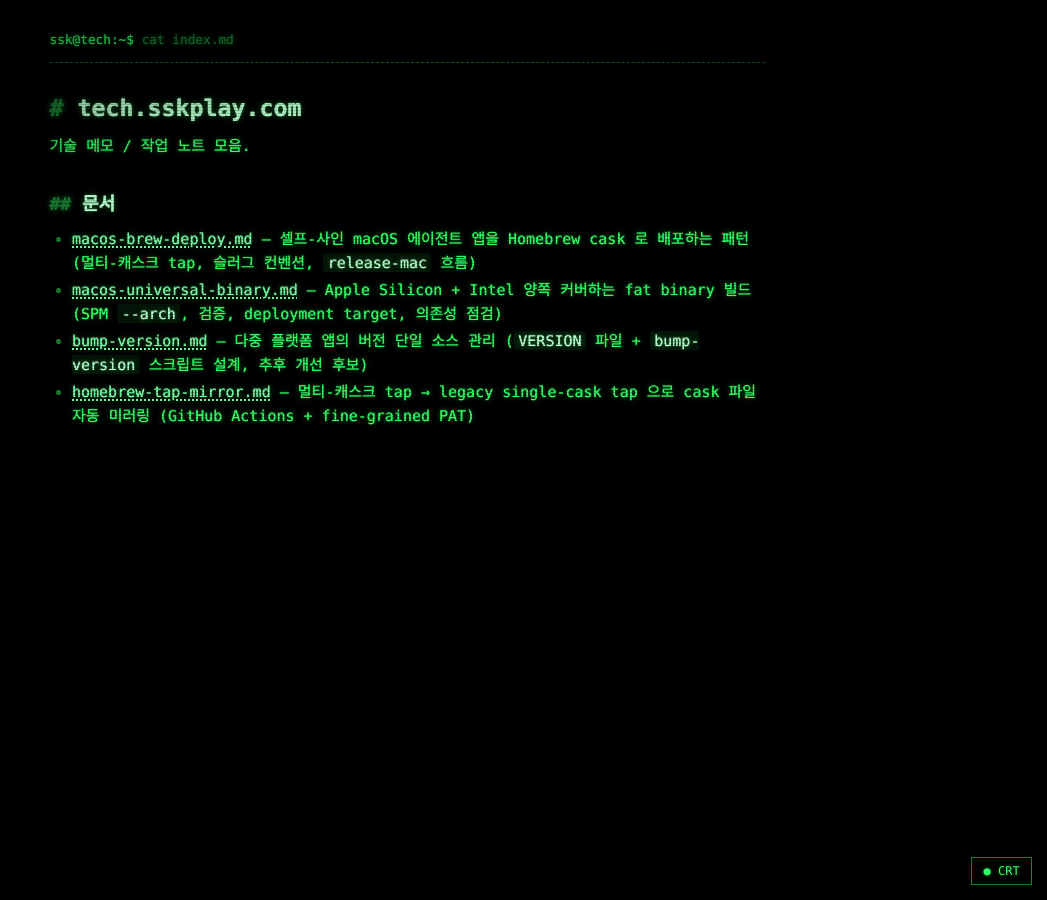
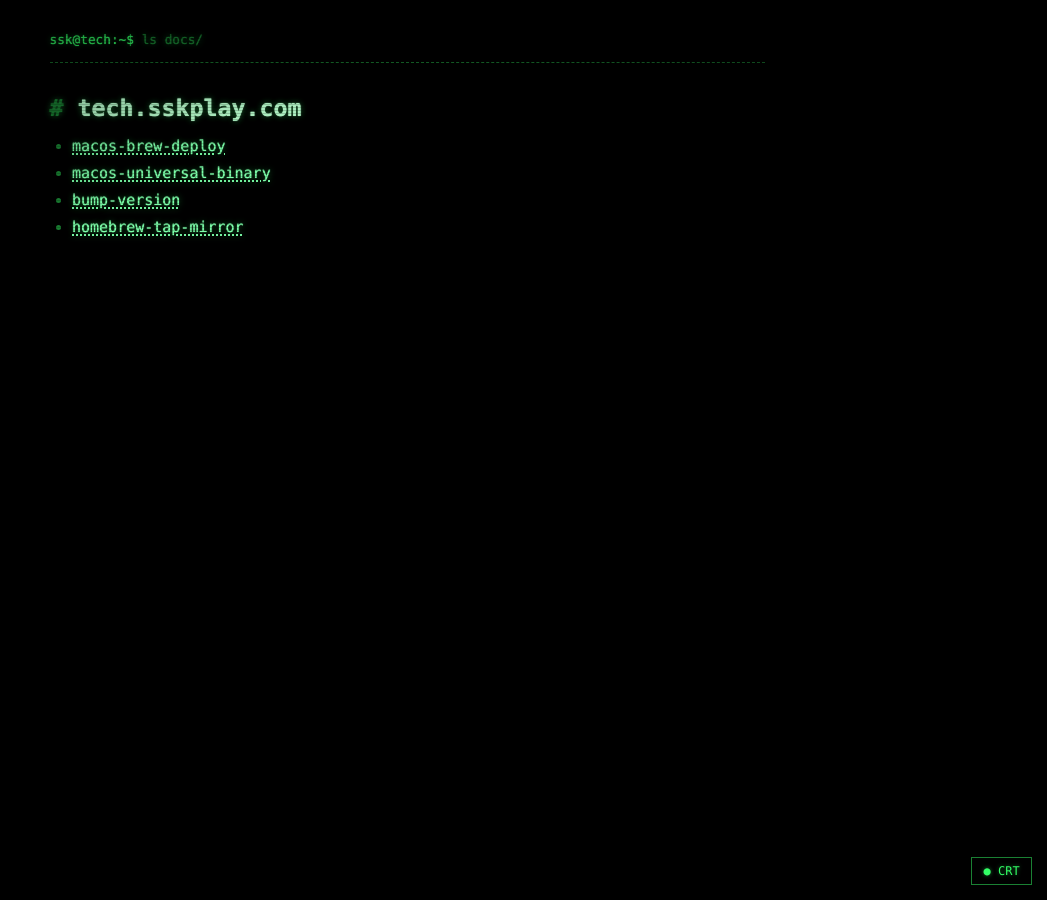
Before and after one commit to ssk-play/tech.sskplay.com, a Jekyll site: the page built from docs/index.md, in a window 1280 px wide. Shown: the whole page, without its empty margins (233-1280 px from the left). Built offline with Jekyll 4.4.1, drawn with Linux system fonts in a browser that asks for light colours; our own code applies the rules of GitHub Pages for plain Markdown files.

Commit message:
Simplify home page to title-only index
긴 설명을 각 문서 첫 단락으로 미루고, 홈은 파일 4개의 이름만 노출.
헤더 prompt 도 home 은 `ls docs/`, 내부 페이지는 `cat <file>` 로 분기.

```diff
--- a/docs/_layouts/default.html
+++ b/docs/_layouts/default.html
@@ -11,7 +11,7 @@
   <div class="crt">
     <div class="crt__screen">
       <header class="crt__header">
-        <a href="{{ '/' | relative_url }}">ssk@tech:~$</a> cat {{ page.path }}
+        <a href="{{ '/' | relative_url }}">ssk@tech:~$</a> {% if page.path == 'index.md' %}ls docs/{% else %}cat {{ page.path }}{% endif %}
       </header>
       <main class="crt__content">
         {{ content }}
--- a/docs/index.md
+++ b/docs/index.md
@@ -2,11 +2,7 @@
 ---
 # tech.sskplay.com
 
-기술 메모 / 작업 노트 모음.
-
-## 문서
-
-- [macos-brew-deploy.md](./macos-brew-deploy.md) — 셀프-사인 macOS 에이전트 앱을 Homebrew cask 로 배포하는 패턴 (멀티-캐스크 tap, 슬러그 컨벤션, `release-mac` 흐름)
-- [macos-universal-binary.md](./macos-universal-binary.md) — Apple Silicon + Intel 양쪽 커버하는 fat binary 빌드 (SPM `--arch`, 검증, deployment target, 의존성 점검)
-- [bump-version.md](./bump-version.md) — 다중 플랫폼 앱의 버전 단일 소스 관리 (`VERSION` 파일 + `bump-version` 스크립트 설계, 추후 개선 후보)
-- [homebrew-tap-mirror.md](./homebrew-tap-mirror.md) — 멀티-캐스크 tap → legacy single-cask tap 으로 cask 파일 자동 미러링 (GitHub Actions + fine-grained PAT)
+- [macos-brew-deploy](./macos-brew-deploy.html)
+- [macos-universal-binary](./macos-universal-binary.html)
+- [bump-version](./bump-version.html)
+- [homebrew-tap-mirror](./homebrew-tap-mirror.html)
```
